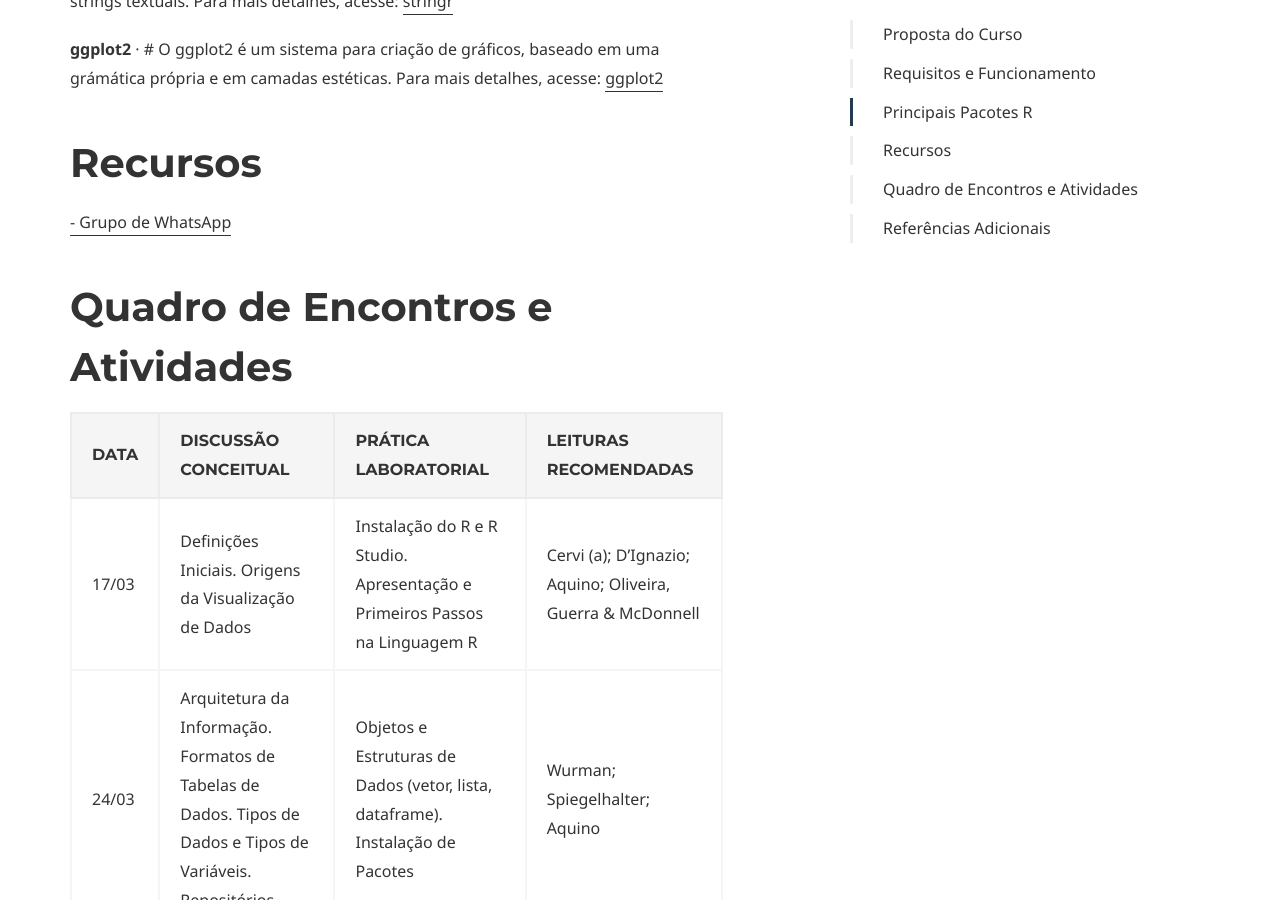
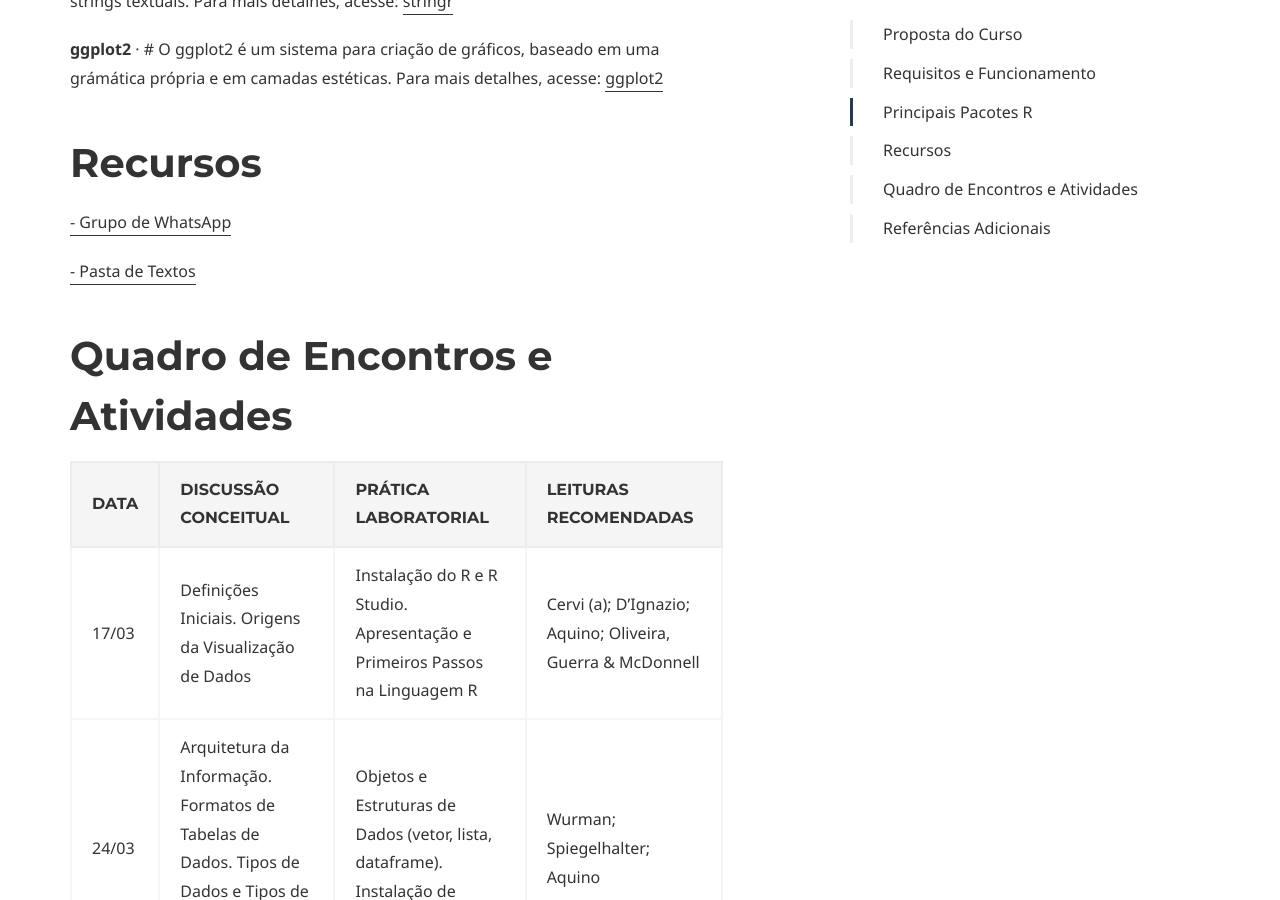
Before and after one commit to coLAB-UFF/docs, a Jekyll site: the page built from dataviz2.md, in a window 1280 px wide and 900 px high, scrolled down 2497 px. Built offline with Jekyll 4.4.1, drawn with Linux system fonts in a browser that asks for light colours; some web fonts are replaced.

Commit message:
Update dataviz2.md

```diff
--- a/dataviz2.md
+++ b/dataviz2.md
@@ -60,6 +60,9 @@ Instale sempre primeiro o software R e depois o R Studio. Usuários de Mac Os de
 # Recursos
 
 [- Grupo de WhatsApp](https://chat.whatsapp.com/CtnUAOEZj4P9M2vZ5CVSAM)
+
+[- Pasta de Textos](https://drive.google.com/drive/folders/1Lem-3U7RyLF-Swu7-fQRoEzTVOl_Ru00?usp=sharing)
+
 
 # Quadro de Encontros e Atividades
 
```
